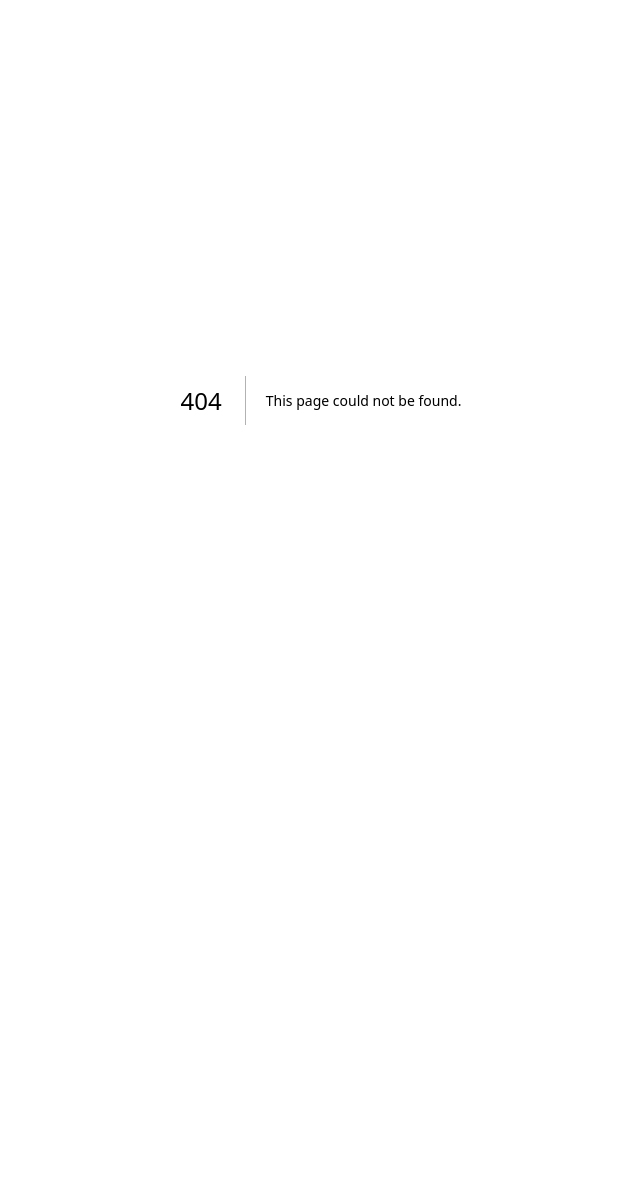
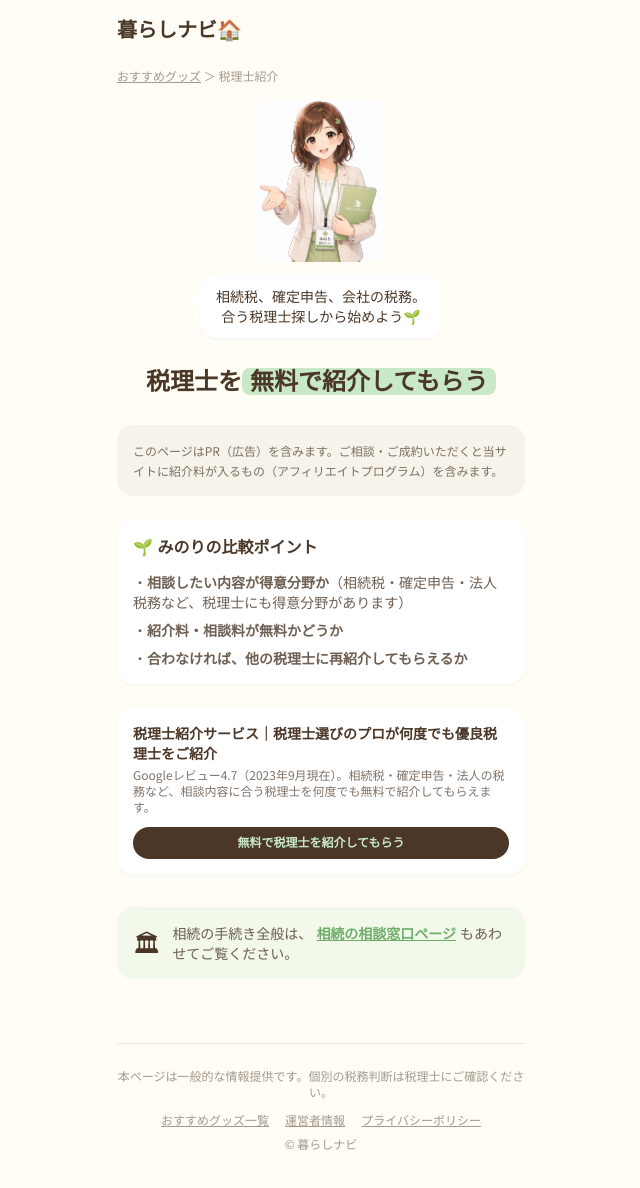
Before and after one commit to sincere1229/kurashi-navi, a Next.js app: page /goods/tax in a window 1280 px wide. Before the commit this address had no page. Shown: the top 1188 px of the page, without its empty margins (319-959 px from the left). Before the commit the page ends 800 px from the top, so only its background shows below. Built offline with nearby package versions, Linux system fonts and the light colour scheme; a web font is replaced by a local one.

Commit message:
Create page.tsx

```diff
--- /dev/null
+++ b/app/goods/tax/page.tsx
@@ -0,0 +1,108 @@
+import Link from "next/link";
+import Minori from "@/components/Minori";
+
+type Provider = {
+  name: string;
+  point: string;
+  href: string;
+};
+
+const TAX: Provider[] = [
+  {
+    name: "税理士紹介サービス｜税理士選びのプロが何度でも優良税理士をご紹介",
+    point: "Googleレビュー4.7（2023年9月現在）。相続税・確定申告・法人の税務など、相談内容に合う税理士を何度でも無料で紹介してもらえます。",
+    href: "https://af.moshimo.com/af/c/click?a_id=5673567&p_id=5475&pc_id=14990&pl_id=71541",
+  },
+];
+
+export default function TaxGoodsPage() {
+  return (
+    <main className="mx-auto max-w-md px-5 pb-16">
+      <header className="flex items-center justify-between py-4">
+        <Link href="/" className="font-maru text-xl font-black">
+          暮らしナビ<span className="text-piyodeep">🏠</span>
+        </Link>
+      </header>
+
+      <nav className="mt-2 text-xs text-cocoa/50">
+        <Link href="/goods" className="underline">おすすめグッズ</Link> ＞ 税理士紹介
+      </nav>
+
+      <section className="mt-4 text-center">
+        <div className="mx-auto w-fit">
+          <Minori size={130} />
+        </div>
+        <p className="relative bubble mt-3 mx-auto w-fit rounded-2xl bg-white px-4 py-3 text-sm shadow-sm">
+          相続税、確定申告、会社の税務。
+          <br />
+          合う税理士探しから始めよう🌱
+        </p>
+        <h1 className="font-maru mt-6 text-2xl font-black leading-relaxed">
+          税理士を
+          <span className="bg-piyo px-2 rounded-lg">無料で紹介してもらう</span>
+        </h1>
+      </section>
+
+      {/* PR開示 */}
+      <div className="mt-6 rounded-2xl bg-cocoa/5 p-4 text-xs leading-relaxed text-cocoa/70">
+        このページはPR（広告）を含みます。ご相談・ご成約いただくと当サイトに紹介料が入るもの（アフィリエイトプログラム）を含みます。
+      </div>
+
+      {/* 選定基準 */}
+      <section className="mt-6 rounded-2xl bg-white p-4 shadow-sm">
+        <h2 className="font-maru text-base font-bold">🌱 みのりの比較ポイント</h2>
+        <ul className="mt-3 space-y-2 text-sm text-cocoa/80">
+          <li>・<strong>相談したい内容が得意分野か</strong>（相続税・確定申告・法人税務など、税理士にも得意分野があります）</li>
+          <li>・<strong>紹介料・相談料が無料かどうか</strong></li>
+          <li>・<strong>合わなければ、他の税理士に再紹介してもらえるか</strong></li>
+        </ul>
+      </section>
+
+      <ProviderSection providers={TAX} />
+
+      {/* 相続への導線 */}
+      <section className="mt-8 flex items-center gap-3 rounded-2xl bg-piyo/25 p-4">
+        <span className="text-2xl">🏛</span>
+        <p className="text-sm text-cocoa/80">
+          相続の手続き全般は、
+          <Link href="/goods/inheritance" className="mx-1 font-bold underline text-piyodeep">
+            相続の相談窓口ページ
+          </Link>
+          もあわせてご覧ください。
+        </p>
+      </section>
+
+      <footer className="mt-16 border-t border-cocoa/10 pt-6 text-center text-xs text-cocoa/50">
+        本ページは一般的な情報提供です。個別の税務判断は税理士にご確認ください。
+        <br />
+        <span className="mt-3 flex justify-center gap-4">
+          <a href="/goods" className="underline">おすすめグッズ一覧</a>
+          <a href="/about" className="underline">運営者情報</a>
+          <a href="/privacy" className="underline">プライバシーポリシー</a>
+        </span>
+        <span className="mt-2 block">© 暮らしナビ</span>
+      </footer>
+    </main>
+  );
+}
+
+function ProviderSection({ providers }: { providers: Provider[] }) {
+  return (
+    <section className="mt-6 space-y-3">
+      {providers.map((p) => (
+        <div key={p.name} className="rounded-2xl bg-white p-4 shadow-sm">
+          <p className="font-bold text-sm leading-snug">{p.name}</p>
+          <p className="mt-1 text-xs text-cocoa/70">{p.point}</p>
+          <a
+            href={p.href}
+            target="_blank"
+            rel="sponsored noopener noreferrer"
+            className="font-maru mt-3 block rounded-full bg-cocoa py-2 text-center text-xs font-bold text-piyo"
+          >
+            無料で税理士を紹介してもらう
+          </a>
+        </div>
+      ))}
+    </section>
+  );
+}
```
